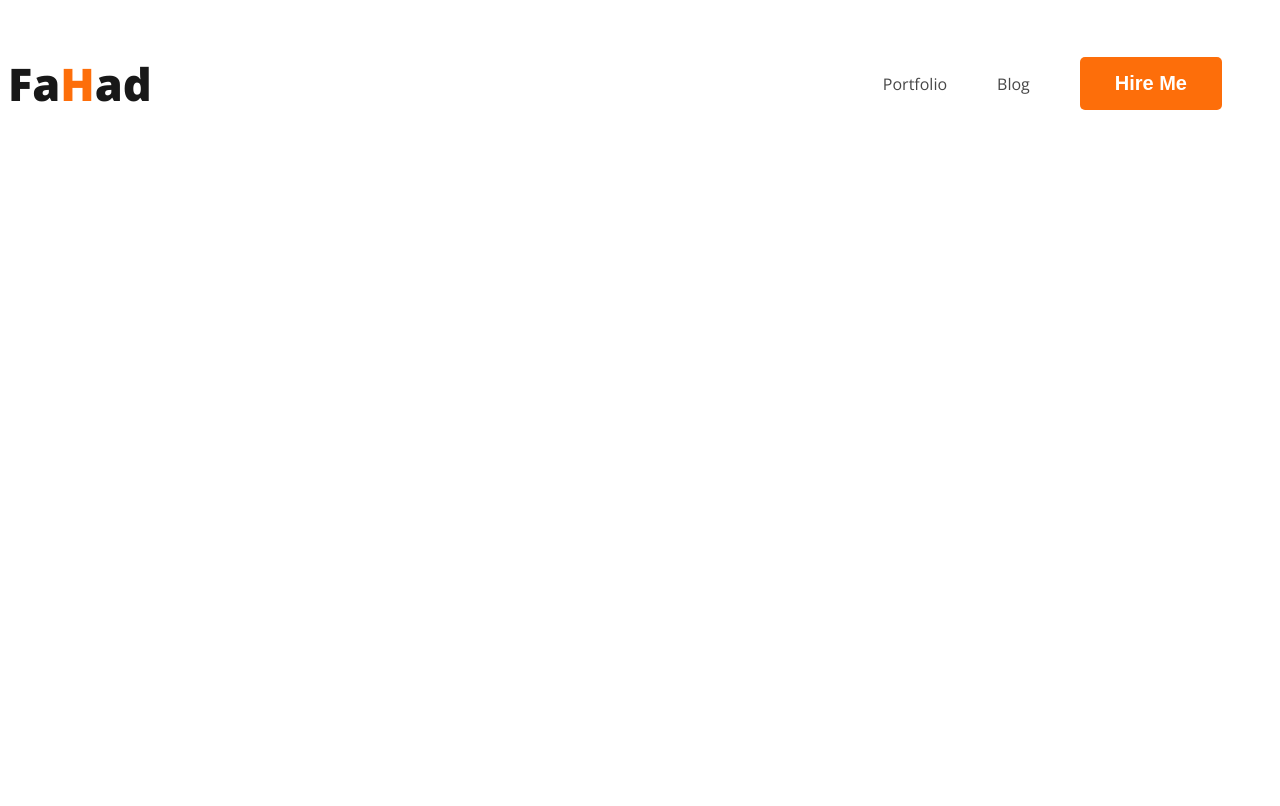
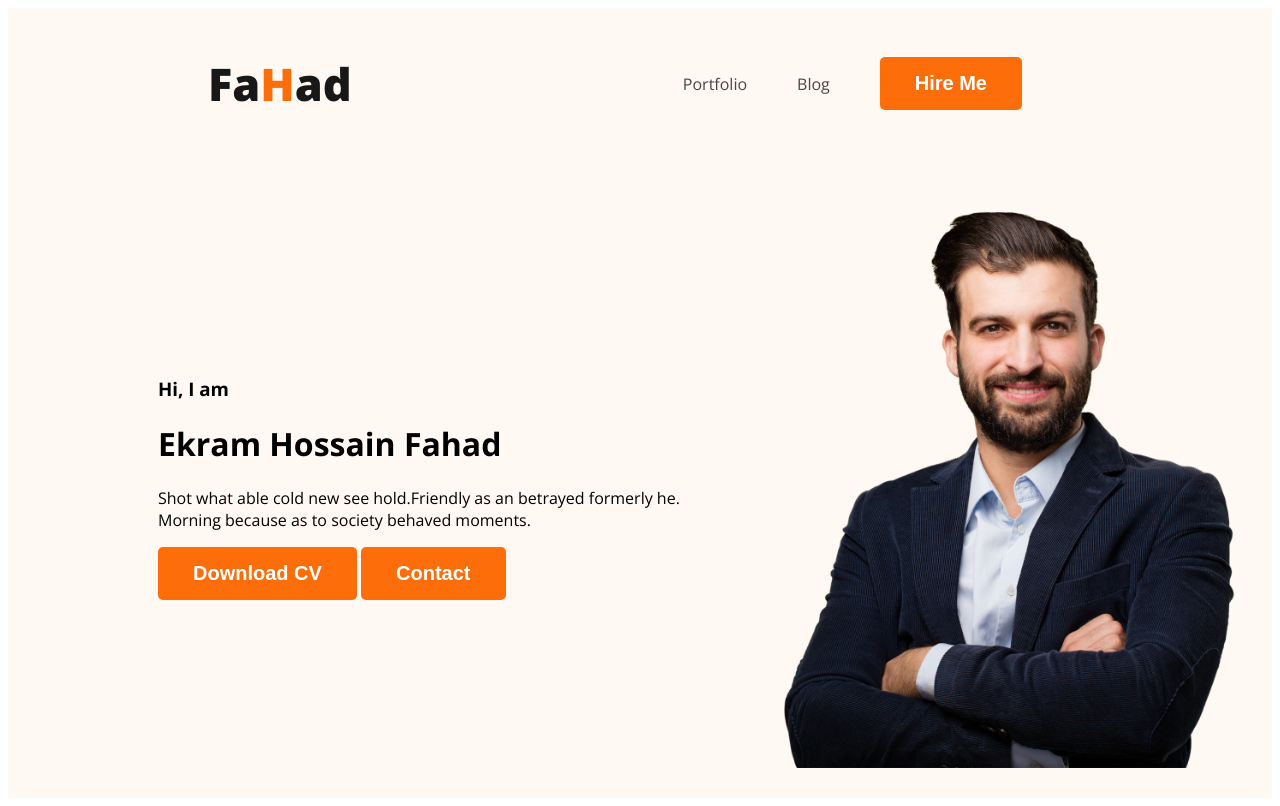
Before and after one commit to EkramHossainFahad/webdeveloper-portfolio, a plain HTML site: page index.html in a window 1280 px wide. Drawn offline with nearby package versions, Linux system fonts and the light colour scheme.

Commit message:
added banner

```diff
--- a/index.html
+++ b/index.html
@@ -10,7 +10,7 @@
     <link rel="stylesheet" href="styles/portfolio.css">
 </head>
 <body>
-    <header>
+    <header class="header">
         <nav>
             <h3 class="nav-title">Fa<span class="text-primary">H</span>ad</h3>
             <ul>
@@ -19,6 +19,17 @@
                 <li><button class="btn-primary">Hire Me</button></li>
             </ul>
         </nav>
+        <div class="banner">
+            <div class="banner-content">
+                <h3 class="banner-greeting">Hi, I  am</h3>
+                <h1 class="banner-title">Ekram Hossain Fahad</h1>
+                <p>Shot what able cold new see hold.Friendly as an betrayed formerly he. Morning because as to society behaved moments.</p>
+                <button class="btn-primary">Download CV</button>
+                <button class="btn-primary">Contact</button>
+            </div>
+            <img class="profile-pic" src="images/hardy.png" alt="">
+
+        </div>
     </header>
     <main>
 
--- a/styles/portfolio.css
+++ b/styles/portfolio.css
@@ -22,6 +22,7 @@ nav {
     display: flex;
     justify-content: space-between;
     align-items: center;
+    margin: 0 200px;
 }
 
 .nav-title {
@@ -44,3 +45,17 @@ nav a {
     text-decoration: none;
     color: #474747;
 }
+
+/* Header related styles */
+.header{
+    background-color: #FFF8F3;
+}
+.banner{
+    padding: 30px 30px 30px 150px;
+    display: flex;
+    align-items: center;
+}
+.banner .profile-pic{
+    width: 500px;
+
+}
```
